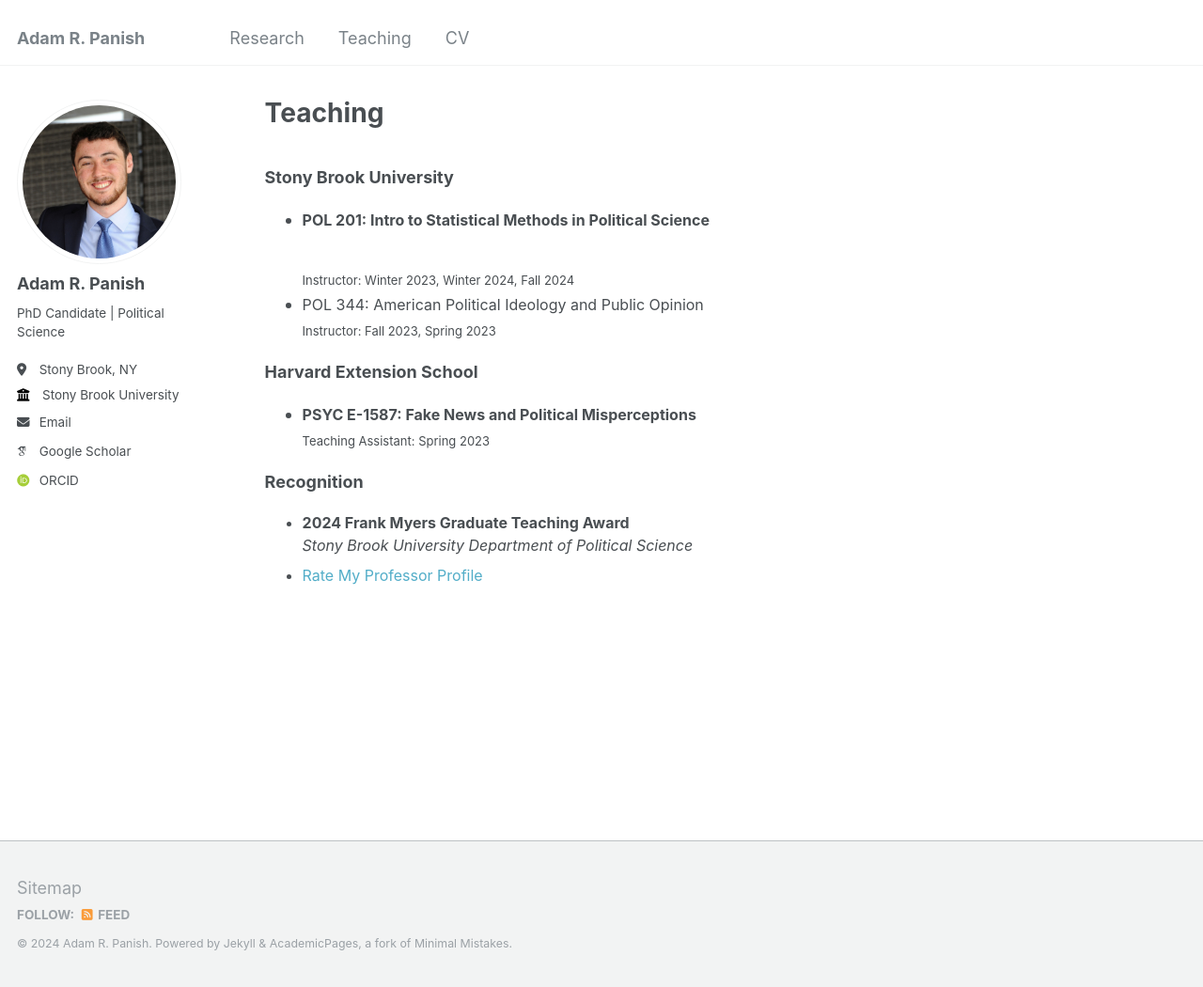
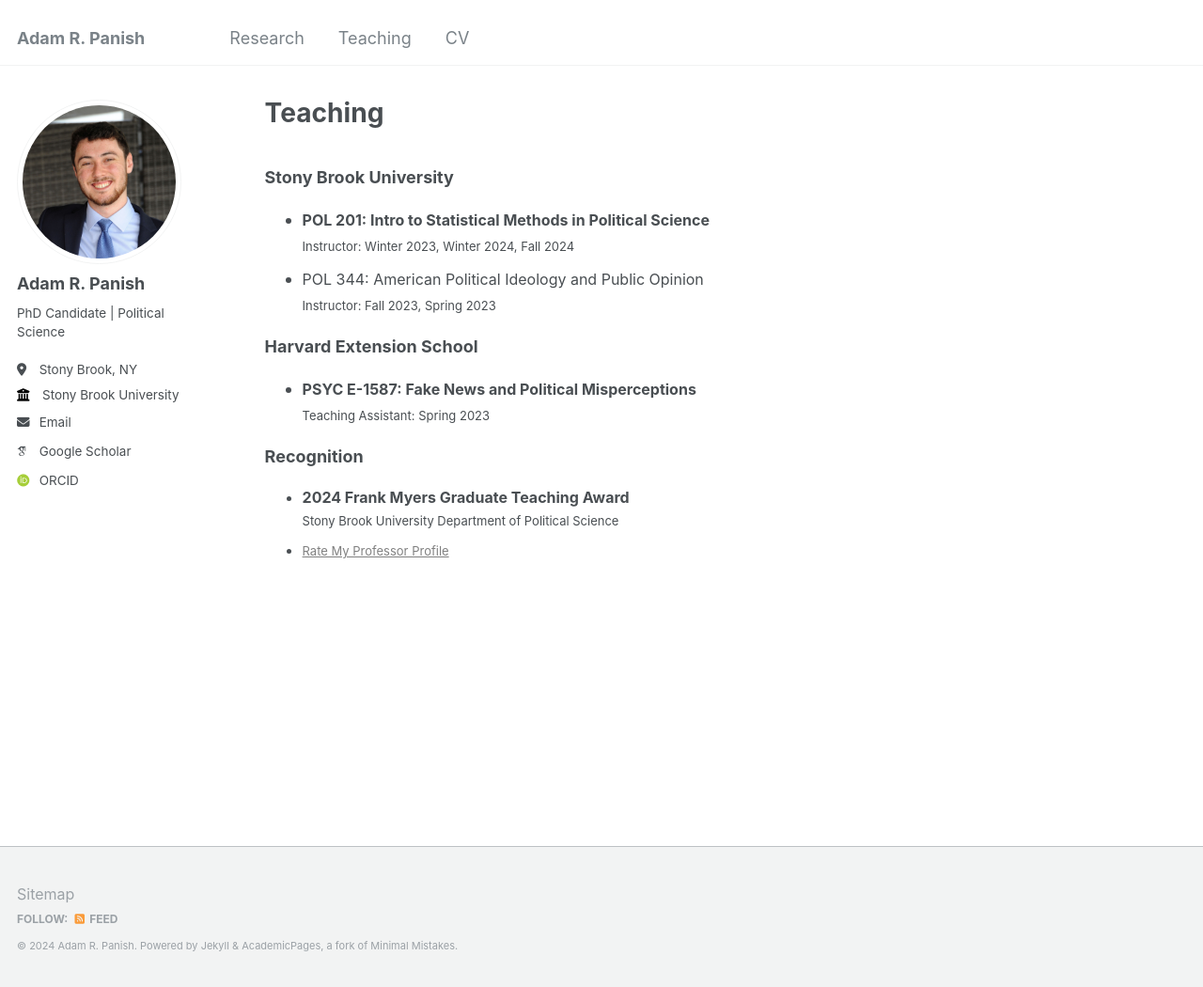
Before and after one commit to adampanish/adampanish.github.io, a Jekyll site: the page built from _pages/teaching.html, in a window 1280 px wide and 1050 px high. Shown: the whole window at 94% size. Built offline with Jekyll 4.4.1, drawn with Linux system fonts in a browser that asks for light colours; some web fonts are replaced.

Commit message:
Update teaching.html

```diff
--- a/_pages/teaching.html
+++ b/_pages/teaching.html
@@ -7,7 +7,7 @@ author_profile: true
 
 <br>
 <font size=4><b>Stony Brook University</b></font><ul>
-  <font size=3><li><b>POL 201: Intro to Statistical Methods in Political Science</b></font></li><br>
+  <font size=3><li><b>POL 201: Intro to Statistical Methods in Political Science</b></font><br>
   <font size=2>Instructor: Winter 2023, Winter 2024, Fall 2024</font>
 </li>
 
@@ -24,5 +24,5 @@ author_profile: true
 
 <font size=4><b>Recognition</b></font><ul>
 <font size=3><li><b>2024 Frank Myers Graduate Teaching Award</b><br>
-<i>Stony Brook University Department of Political Science</i></li>
-<li><a href="https://www.ratemyprofessors.com/professor/2897587" color="grey" style="text-decoration:none;">Rate My Professor Profile</a></li></font></ul>
+  <font size=2>Stony Brook University Department of Political Science</li>
+<li><a href="https://www.ratemyprofessors.com/professor/2897587" style="color: #808080" style="text-decoration:none;">Rate My Professor Profile</a></li></font></ul>
```
